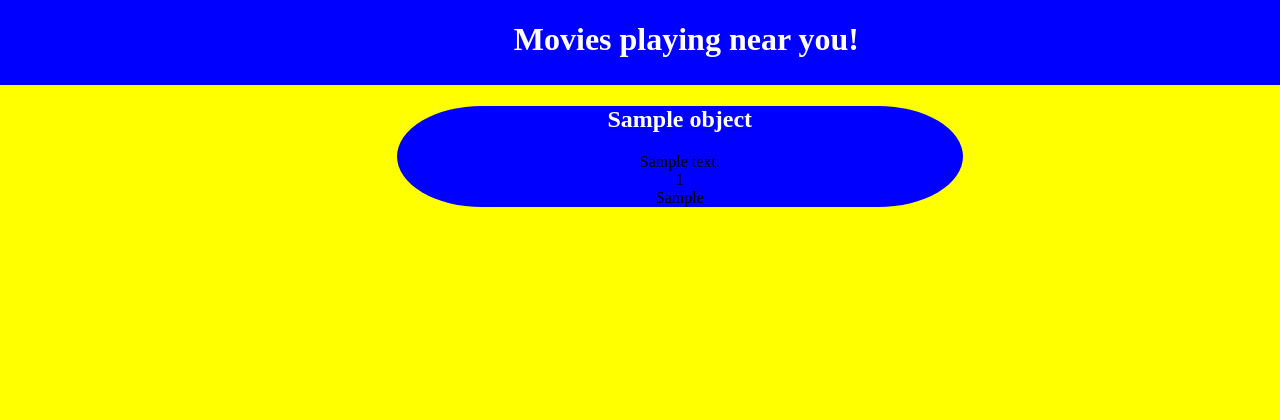
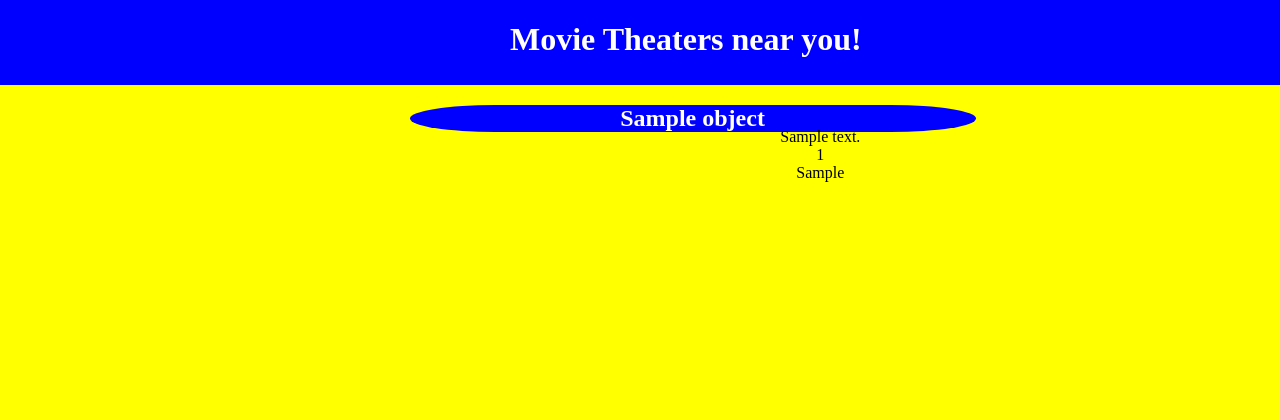
Before and after one commit to crazcalm/HackMIT, a Flask app: template templates/testing.html in a window 1280 px wide. Shown: the top 420 px of the page. After the commit the page ends 182 px from the top, so only its background shows below. Run offline with Flask 2, Linux system fonts and the light colour scheme; the template is opened without the code that fills it: most values are stand-ins (such as "Sample title", 1, 10 or a date in 2020); some libraries are stand-ins or nearby versions.

Commit message:
template inheritance rocks

```diff
--- a/app.py
+++ b/app.py
@@ -38,7 +38,7 @@
             return "404"
         #return stuff
 
-app.add_url_rule("/movies/<stuff>", view_func=Page2.as_view("index2"), methods=["GET"])
+app.add_url_rule("/<stuff>", view_func=Page2.as_view("index2"), methods=["GET"])
 app.add_url_rule("/", view_func=Page1.as_view("index"), methods=["GET", "POST"])
 
 app.debug = True
--- a/static/index.css
+++ b/static/index.css
@@ -8,7 +8,7 @@
       }
 
 header{
-	position: absolute;
+	position: relative;
 	top: 0%;
 	left: 0%;
 
@@ -22,18 +22,18 @@
 
 header h1{
 	position: absolute;
-	left: 38%;
+	left: 36%;
 
 	color: white;
 	height:auto;
-	width: 400px;
+	width: 450px;
 
 	background-color: inherit;
 }
 
 #form{
 	position: relative;
-	top: 25%;
+	top: 10%;
 	left: 38%;
 
 	height: 150px;
@@ -52,7 +52,7 @@
 
 	position: relative;
 	top: 25%;
-	left: 31%;
+	left: 32%;
 
 	height: auto;
 	width: 566px;
@@ -73,5 +73,40 @@
 #form h3{
 
 	color: yellow;
-	padding-top: 0%;
+	padding-top: 4%;
 }
+
+#movie2{
+	position: relative;
+	top: 10%;
+	left: 33%;
+
+	height: auto;
+	width: 650px;
+}
+
+#name{
+	text-align: center;
+	height:auto;
+	width:auto;
+
+}
+
+#poster{
+	height:225px;
+	width: 175px;
+	padding: 2%;
+
+
+}
+
+#info{
+	height: 225px;
+	width: 414px;
+
+	position:absolute;
+
+	top: 25%;
+	left: 36%;
+
+}
--- a/templates/index.html
+++ b/templates/index.html
@@ -13,19 +13,21 @@
 
 		<meta name="viewport" content="width=device-width, initial-scale=1.0">
 
-		<!-- Replace favicon.ico & apple-touch-icon.png in the root of your domain and delete these references -->
-		<link rel="shortcut icon" href="/favicon.ico">
-		<link rel="apple-touch-icon" href="/apple-touch-icon.png">
 		<link rel="stylesheet" href="static/index.css" type="text/css">
 		<script type="text/javascript" src="//ajax.googleapis.com/ajax/libs/jquery/1.9.1/jquery.min.js"></script>
+
+		{% block head %}
         <script type="text/javascript" src="/static/index.js"></script>
+        {% endblock %}
 
 	</head>
 
 	<body>
 			<header>
-				<h1>Website title</h1>
+				<h1>{% block header %}Website title {% endblock %}</h1>
 			</header>
+
+			{% block body %}
 
 			<div id = "form">
 
@@ -39,5 +41,7 @@
   				</form>
 
 			</div>
+
+			{% endblock %}
 	</body>
 </html>
--- a/templates/testing.html
+++ b/templates/testing.html
@@ -1,36 +1,13 @@
-<!DOCTYPE html>
-<html lang="en">
-	<head>
-		<meta charset="utf-8">
+{% extends "index.html" %}
 
-		<!-- Always force latest IE rendering engine (even in intranet) & Chrome Frame
-		Remove this if you use the .htaccess -->
-		<meta http-equiv="X-UA-Compatible" content="IE=edge,chrome=1">
 
-		<title>index</title>
-		<meta name="description" content="">
-		<meta name="author" content="Marcus Willock">
+{% block header %}Movie Theaters near you!{% endblock %}
 
-		<meta name="viewport" content="width=device-width, initial-scale=1.0">
-
-		<link rel="stylesheet" href="static/index.css" type="text/css">
-		<script type="text/javascript" src="//ajax.googleapis.com/ajax/libs/jquery/1.9.1/jquery.min.js"></script>
-        <script type="text/javascript" src="/static/index.js"></script>
-
-	</head>
-
-	<body>
-		<div>
-			<header>
-				<h1>Movies playing near you!</h1>
-			</header>
-
+{% block body %}
 			<div class = "movies">
 
-				<p>Movie theater list!</p><br /><br />
-
     			{% for object in theater_list %}
-    			<a href="http://127.0.0.1:5000/movies/{{object['link']}}">
+    			<a href="http://127.0.0.1:5000/{{object['link']}}">
     			<div id = "theaters">
 
     				<h2 id = "name">{{object["name"]}}</h2>
@@ -45,11 +22,4 @@
 
 			</div>
 
-
-			<div id="map-canvas">
-
-			</div>
-
-		</div>
-	</body>
-</html>
+{% endblock %}
```
Also changed, not shown: templates/testing2.html (+17 -39 lines), static/img/About Time .jpg (added), static/img/About Time .png (added), static/img/All Is Lost .jpg (added), static/img/All Is Lost .png (added), static/img/Thor .jpg (added), static/img/Thor .png (added), static/img/Thor: The Dark World .jpg (added), static/img/Thor: The Dark World .png (added).
